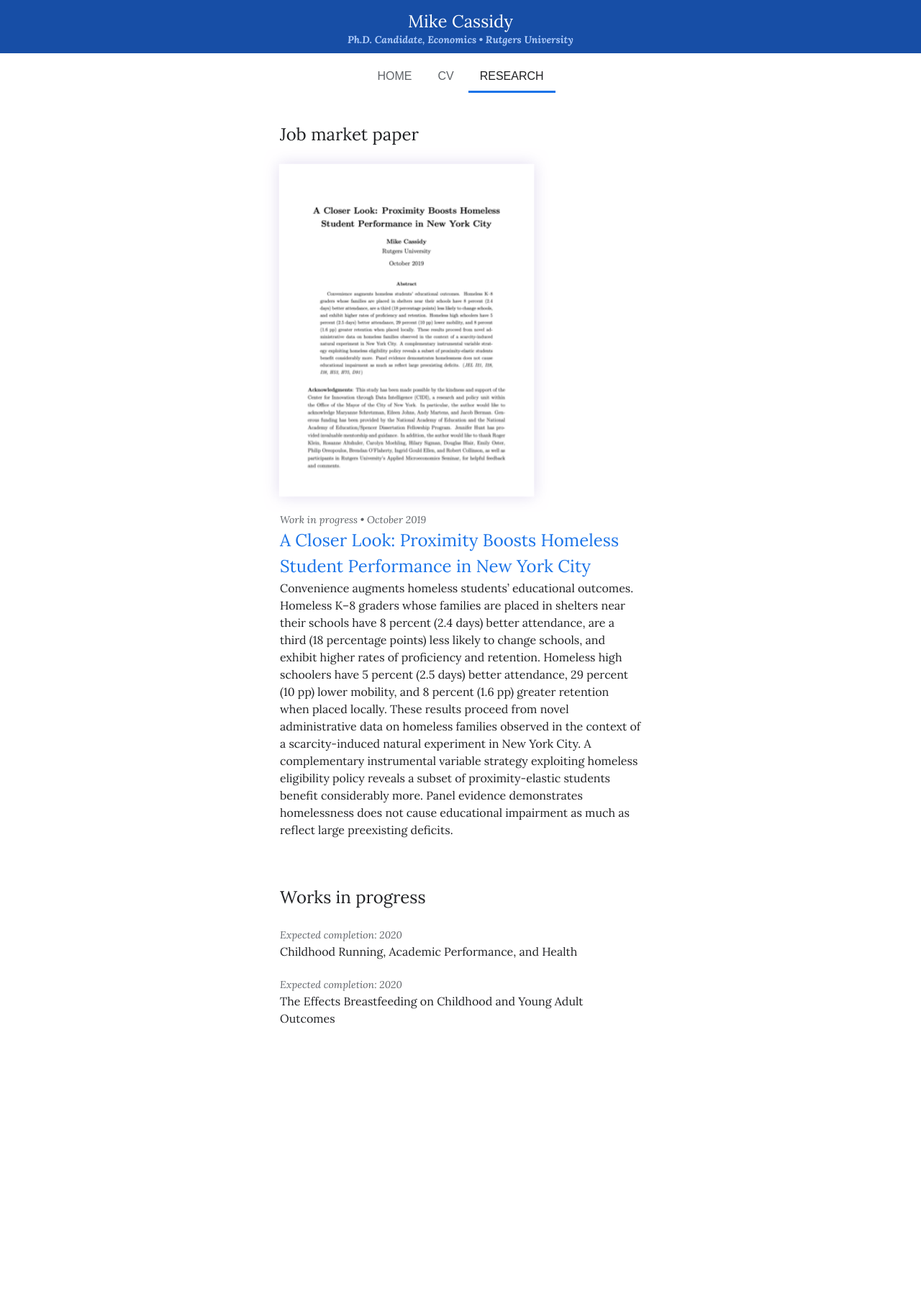
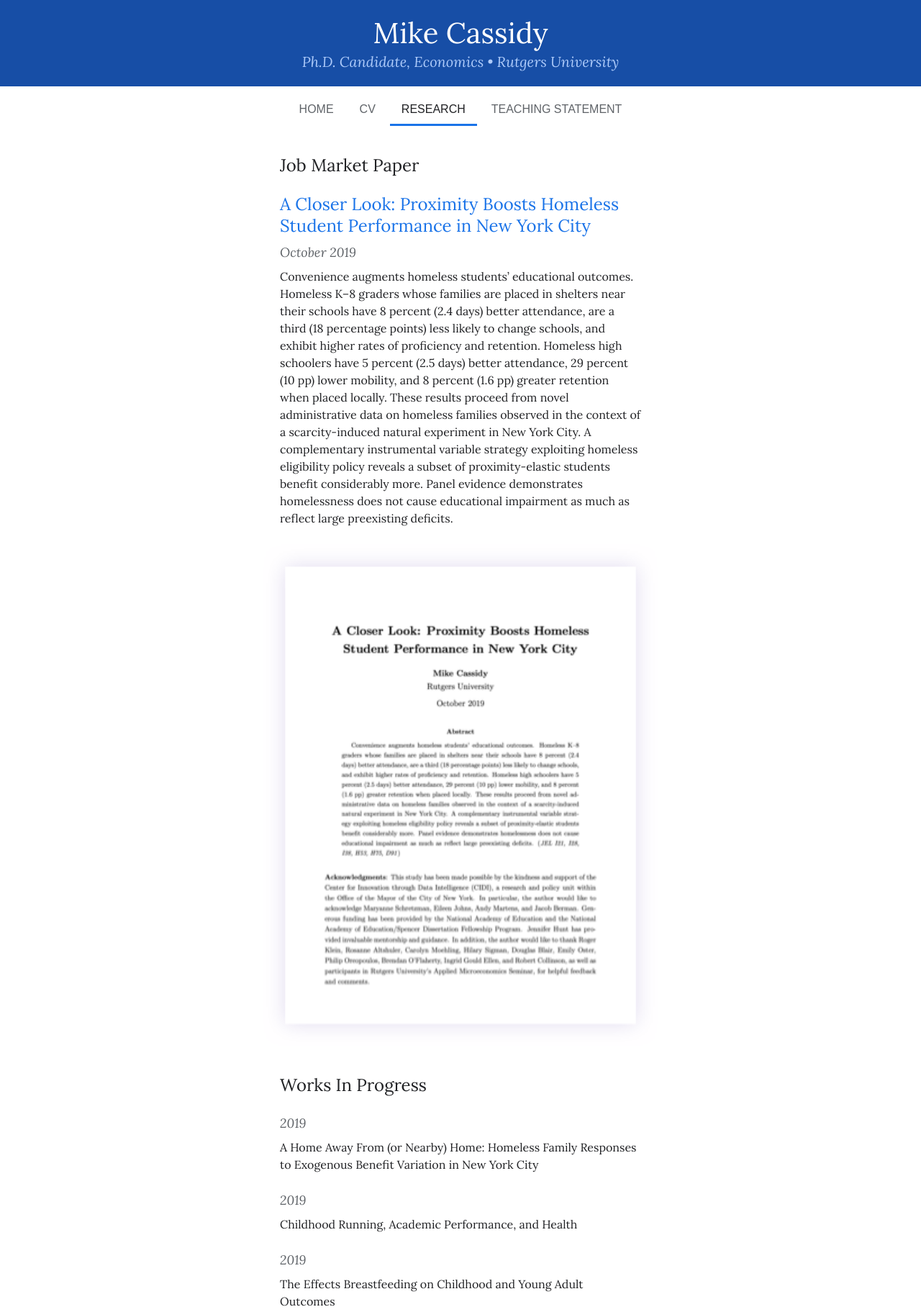
Before and after one commit to johnpatrickcassidy/mike-cassidy, a plain HTML site: page research.html in a window 1280 px wide. Shown: the top 1823 px of the page at 72% size. Before the commit the page ends 1467 px from the top, so only its background shows below. Drawn offline with Linux system fonts and the light colour scheme; a web font is replaced by a local one.

Commit message:
Updates based on feedback on layout and content

```diff
--- a/css/style.css
+++ b/css/style.css
@@ -54,21 +54,20 @@ h1, h5 {
 }
 
 h1 {
-  font-size: 24px;
+  font-size: 40px;
   color: #FFF;
   line-height: 1.5;
 }
 
 h5 {
-  font-size: 14px;
-  font-weight: 700;
+  font-size: 20px;
   font-style: italic;
   color: #AECBFA;
 }
 
 header {
   background-color: #174EA6;
-  padding: 12px 0;
+  padding: 16px 0 24px 0;
 }
 
 .nav {
@@ -119,7 +118,7 @@ ul {
 h2 {
   font-family: 'Lora', serif;
   font-size: 24px;
-  line-height: 1.5;
+  line-height: 1.25;
   padding: 0 24px;
   color: #202124;
 }
@@ -133,20 +132,24 @@ p {
   color: #202124;
 }
 
+.paper {
+  margin: 24px 0 8px 0;
+}
+
 .paper-thumb {
   display: block;
-  /*margin: 0 auto 8px auto;*/
+  margin: 0 auto 8px auto;
   width: 100%;
   height: 100%;
-  max-width: 400px;
+  /*max-width: 400px;*/
 }
 
 h4 {
   font-family: 'Lora', serif;
-  font-size: 14px;
+  font-size: 18px;
   font-style: italic;
   line-height: 1.5;
-  padding: 0px 24px;
+  padding: 0px 24px 8px 24px;
   color: #5F6368;
 }
 
--- a/research.html
+++ b/research.html
@@ -18,25 +18,37 @@
         <li><a href="index.html">Home</a></li>
         <li><a href="img/michael-cassidy-cv-092919.pdf">CV</a></li>
         <li><a href="#" class="active">Research</a></li>
+        <li><a href="teaching-statement.html">Teaching Statement</a></li>
       </ul>
     </nav>
   <section class="main">
     <div class="sections">
-      <h2>Job market paper</h2>
-      <a href="img/dhsdoepaper7_2main.pdf"><img src="img/paper-jm-01.png" srcset="img/paper-jm-01@2x.png 2x" alt="Mike's profile photo" class="paper-thumb"></a>
-      <h4>Work in progress • October 2019</h4>
-      <a href="img/dhsdoepaper7_2main.pdf"><h2 class="paper">A Closer Look: Proximity Boosts Homeless Student Performance in New York City</h2></a>
+      <h2>Job Market Paper</h2>
+      <a href="img/jobmarketpaper-mikecassidy.pdf"><h2 class="paper">A Closer Look: Proximity Boosts Homeless Student Performance in New York City</h2></a>
+      <h4>October 2019</h4>
       <p>Convenience augments homeless students’ educational outcomes. Homeless K–8 graders whose families are placed in shelters near their schools have 8 percent (2.4 days) better attendance, are a third (18 percentage points) less likely to change schools, and exhibit higher rates of proficiency and retention. Homeless high schoolers have 5 percent (2.5 days) better attendance, 29 percent (10 pp) lower mobility, and 8 percent (1.6 pp) greater retention when placed locally. These results proceed from novel administrative data on homeless families observed in the context of a scarcity-induced natural experiment in New York City. A complementary instrumental variable strategy exploiting homeless eligibility policy reveals a subset of proximity-elastic students benefit considerably more. Panel evidence demonstrates homelessness does not cause educational impairment as much as reflect large preexisting deficits.</p>
+      <a href="img/jobmarketpaper-mikecassidy.pdf"><img src="img/paper-jm-01.png" srcset="img/paper-jm-01@2x.png 2x" alt="Mike's profile photo" class="paper-thumb"></a>
     </div>
     <div class="sections">
-      <h2>Works in progress</h2>
+      <h2>Works In Progress</h2>
       <div class="wips">
-        <h4>Expected completion: 2020</h4>
+        <h4>2019</h4>
+        <p>A Home Away From (or Nearby) Home: Homeless Family Responses to Exogenous Benefit Variation in New York City</p>
+      </div>
+      <div class="wips">
+        <h4>2019</h4>
         <p>Childhood Running, Academic Performance, and Health</p>
       </div>
       <div class="wips">
-        <h4>Expected completion: 2020</h4>
+        <h4>2019</h4>
         <p>The Effects Breastfeeding on Childhood and Young Adult Outcomes</p>
+      </div>
+    </div>
+    <div class="sections">
+      <h2>Research Statement</h2>
+        <div class="wips">
+          <p>TBD research statement</p>
+        </div>
       </div>
     </div>
   </section>
```
Also changed, not shown: index.html (+5 -4 lines), teaching-statement.html (added, +31 -0 lines), 1 other file.
